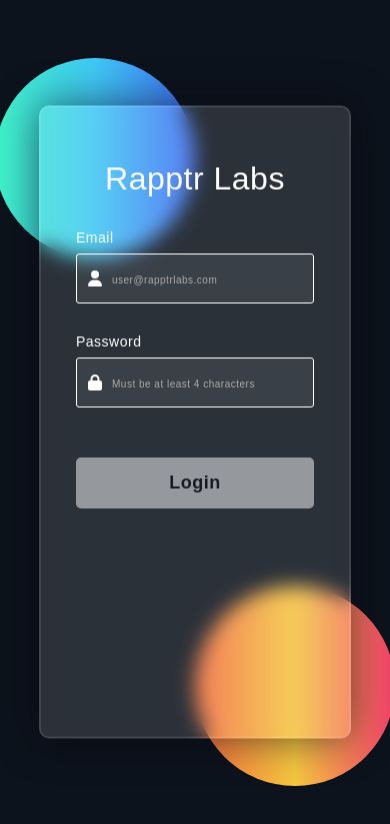
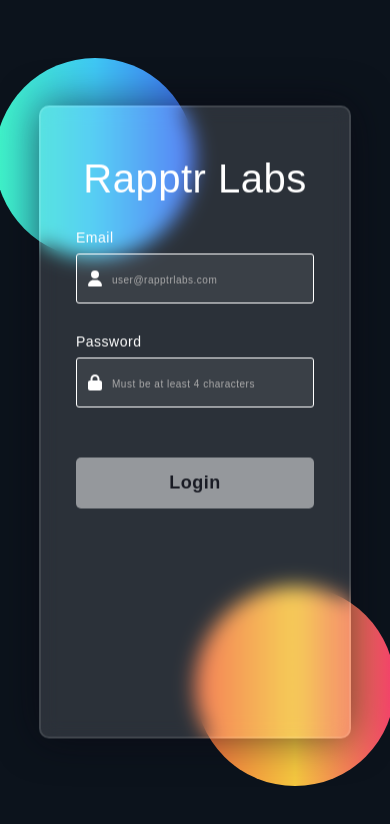
Before and after one commit to CliffordMorin/Todo-app, a React (Create React App) app: page / in a window 390 px wide. Shown: the top 824 px of the page. Built offline with nearby package versions, Linux system fonts and the light colour scheme.

Commit message:
fixed some styling

```diff
--- a/src/Login/Login.js
+++ b/src/Login/Login.js
@@ -88,7 +88,7 @@
         <div className="shape"></div>
       </div>
       <form className="loginForm" onSubmit={handleSubmit}>
-        <h1>Rapptr Labs</h1>
+        <h1 className="loginHeader">Rapptr Labs</h1>
         <label className="loginLabel">Email</label>
         <FontAwesomeIcon className="icon" icon={faUser} />
         <input
--- a/src/Login/login.css
+++ b/src/Login/login.css
@@ -47,7 +47,7 @@
 }
 
 .loginForm h1 {
-  font-size: 32px;
+  font-size: 55px;
   font-weight: 500;
   line-height: 42px;
   text-align: center;
@@ -112,6 +112,12 @@
   .loginForm {
     width: 80%;
   }
+  .loginForm h1 {
+    font-size: 40px;
+  }
+  .loginError {
+    margin-left: 10px;
+  }
   .loginLabel {
     font-size: 14px;
   }
```
